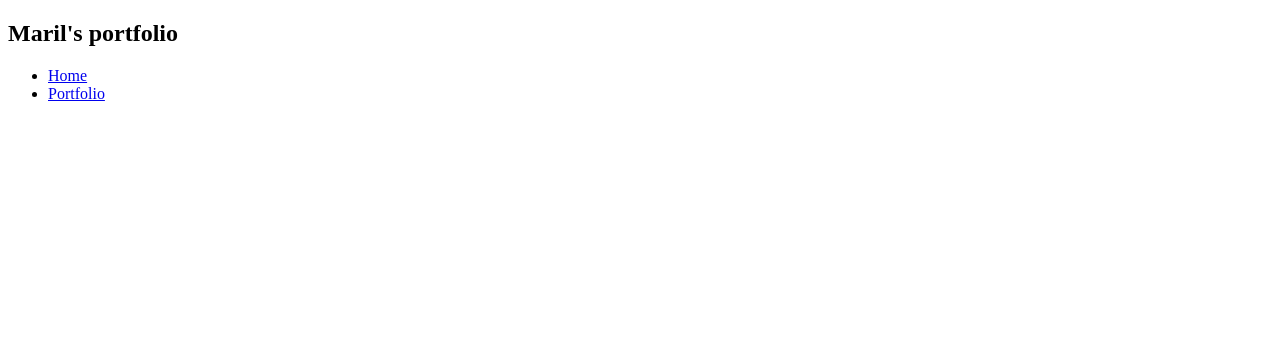
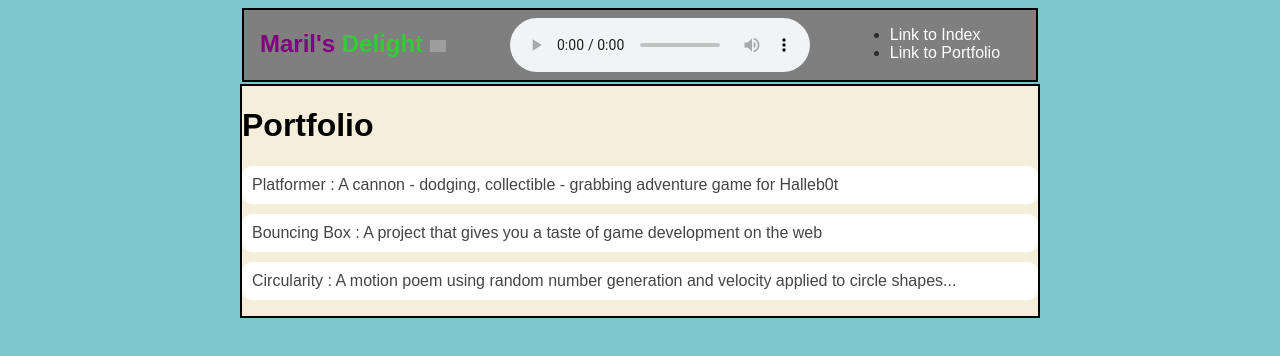
Before and after one commit to supeki/supeki.github.io, a plain HTML site: page portfolio.html in a window 1280 px wide. Drawn offline with Linux system fonts and the light colour scheme; grey boxes are pictures that could not be loaded.

Commit message:
css and other stuff

```diff
--- a/portfolio.html
+++ b/portfolio.html
@@ -2,21 +2,39 @@
 <html>
     <head>
         <title>Maril's portfolio</title>
+        <link rel="stylesheet" href="style.css" />
     </head>
 
     <body>
         <div id="all-contents">
             <nav>
-                <h1>Maril's portfolio</h1>
-                <ul id="nav-ul">
+                <h1 class="title-text"><span style="color: purple">Maril's</span> <span style="color: limegreen;">Delight</span> <img style="max-width: 16px; max-height: 16px;"
+                  src="https://upload.wikimedia.org/wikipedia/commons/1/19/C_Logo.png"></h1>
+
+                <audio controls autoplay loop style="margin: 8px; margin-left: 64px;">
+                    <source src="https://archive.org/download/unnamed_20211126/01%20Fortune%27s%20Delight.mp3" />
+                </audio>
+
+                <ul style="margin-left: 32px;" class="nav-ul">
                     <li class="nav-li">
-                   <a class="nav-a" href="index.html">Home</a>
+                        <a href="index.html">Link to Index</a>
                     </li>
                     <li class="nav-li">
-                   <a class="nav-a" href="portfolio.html">Portfolio</a>
+                        <a href="portfolio.html">Link to Portfolio</a>
                     </li>
                 </ul>
             </nav>
+
+            <main>
+                <div class="content">
+                    <h1>Portfolio</h1>
+                    <ul id="portfolio">
+                        <li><a href="projects/platformer/">Platformer : A cannon - dodging, collectible - grabbing adventure game for Halleb0t</a></li>
+                        <li><a href="projects/bouncing-box/">Bouncing Box : A project that gives you a taste of game development on the web </a></li>
+                        <li><a href="projects/circularity/">Circularity : A motion poem using random number generation and velocity applied to circle shapes...</a></li>
+                    </ul>
+                </div>
+            </main>
         </div>
     </body>
 </html>
--- a/style.css
+++ b/style.css
@@ -5,6 +5,11 @@ body {
 }
 
 .all-contents {
+    max-width: 800px;
+    margin: auto;
+}
+
+#all-contents {
     max-width: 800px;
     margin: auto;
 }
@@ -54,8 +59,6 @@ main {
     margin-bottom: 16px;
 }
 
-/* portfolio styles */
-
 h2, h3 {
     margin: 2px;
 }
@@ -70,3 +73,31 @@ h2, h3 {
 .button {
   display: inline-block;
 }
+
+/* portfolio styles */
+
+         /* portfolio styles */
+.content h1 {
+    color: black;
+}
+
+#portfolio {
+    list-style-type: none;
+    padding-left: 0;
+}
+
+#portfolio li {
+    background: #fff;
+    padding: 10px;
+    border-radius: 10px;
+    margin-bottom: 10px;
+}
+
+#portfolio li:hover {
+    background: #eee;
+}
+
+#portfolio a {
+    text-decoration: none;
+    color: #454545;
+}
```
Lines whose indentation alone changed are shown as unchanged.
